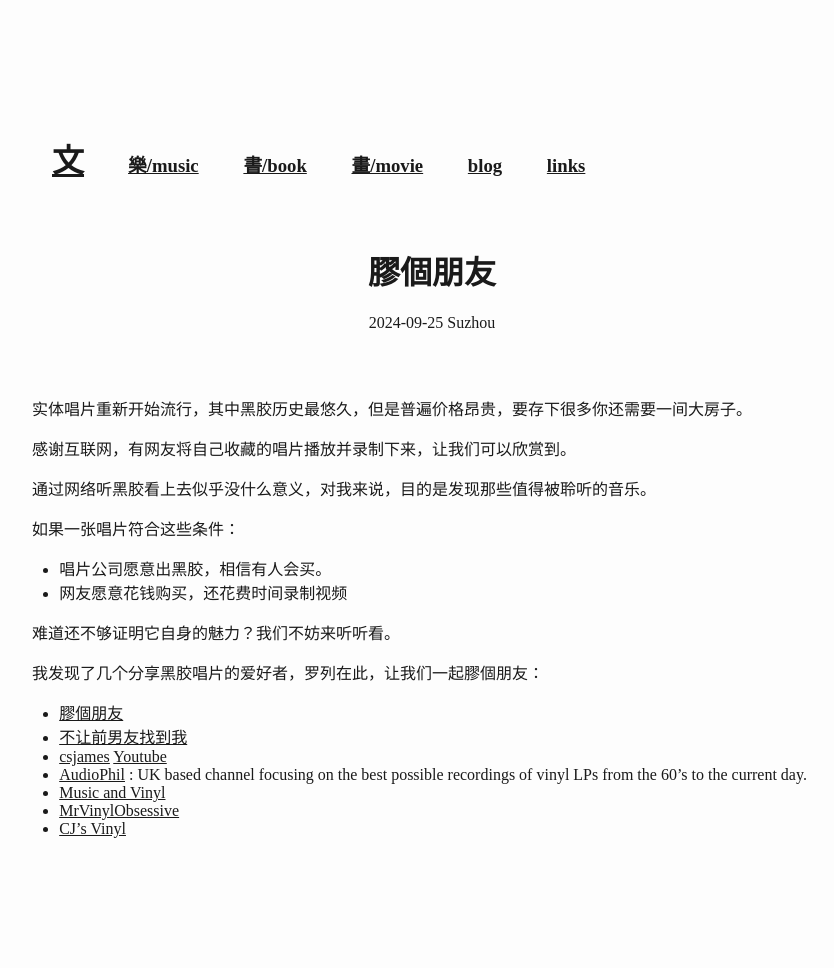
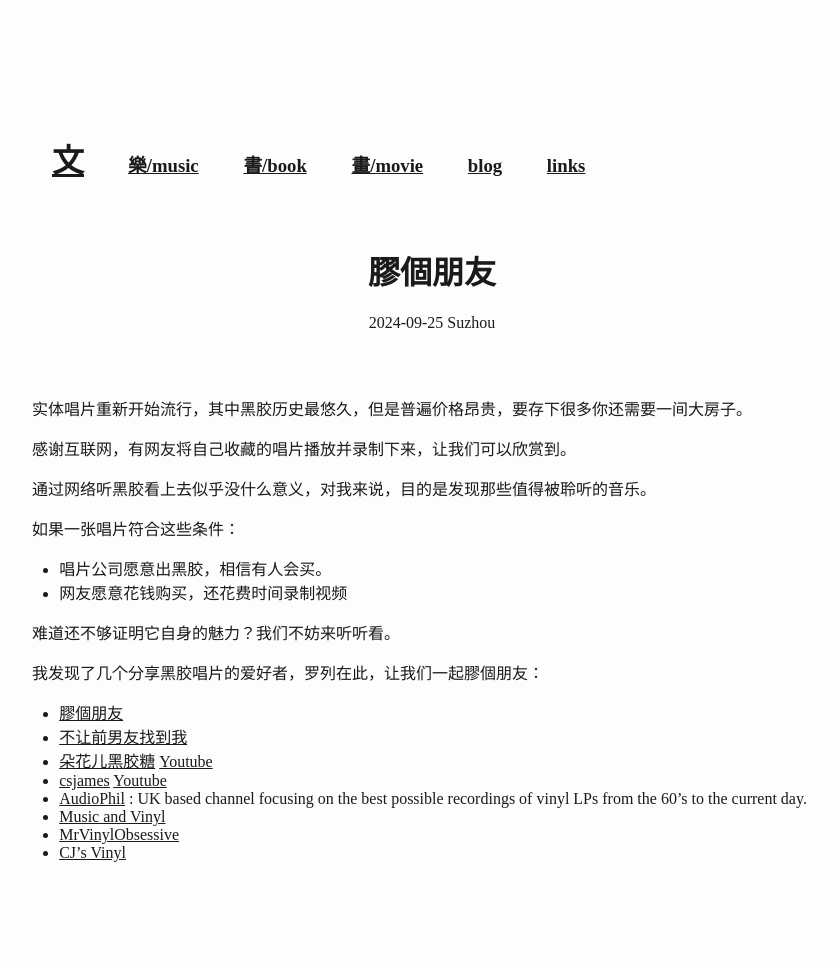
Before and after one commit to wangw469/wangw469.github.io, a Jekyll site: the page built from _posts/2024-09-25-listening-vinyl-records.md, in a window 1280 px wide. Shown: the whole page, without its empty margins (58-892 px from the left). Built offline with Jekyll 4.4.1, drawn with Linux system fonts in a browser that asks for light colours; before the commit the page ends 944 px from its top, so only the background shows below that.

Commit message:
Update 2024-09-25-listening-vinyl-records.md

```diff
--- a/_posts/2024-09-25-listening-vinyl-records.md
+++ b/_posts/2024-09-25-listening-vinyl-records.md
@@ -22,6 +22,7 @@ date: 2024-09-25
 
 * [膠個朋友](https://space.bilibili.com/1447736/)
 * [不让前男友找到我](https://space.bilibili.com/39725491)
+* [朵花儿黑胶糖](https://space.bilibili.com/613145936/) [Youtube](https://www.youtube.com/@VinylFlowery)
 * [csjames](https://space.bilibili.com/279219712) [Youtube](https://www.youtube.com/@csjames1230/videos)
 * [AudioPhil](https://www.youtube.com/@AudioPhil1/videos) : UK based channel focusing on the best possible recordings of vinyl LPs from the 60's to the current day.
 * [Music and Vinyl](https://musicandvinyl.blogspot.com/?view=flipcard)
```
